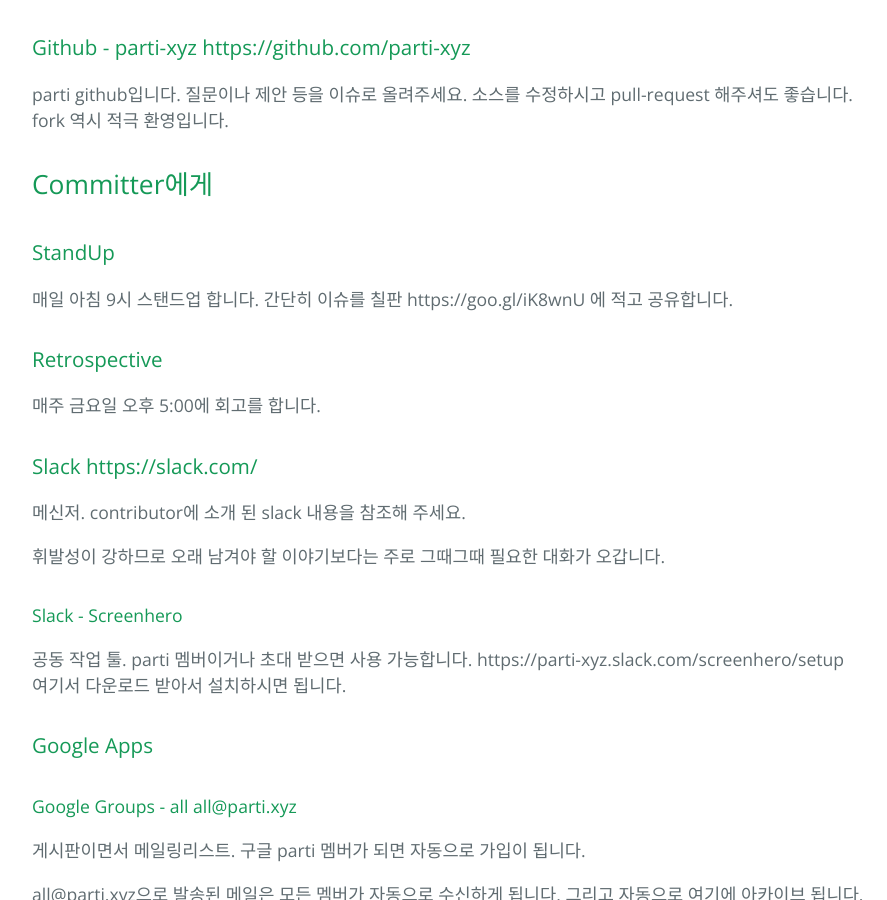
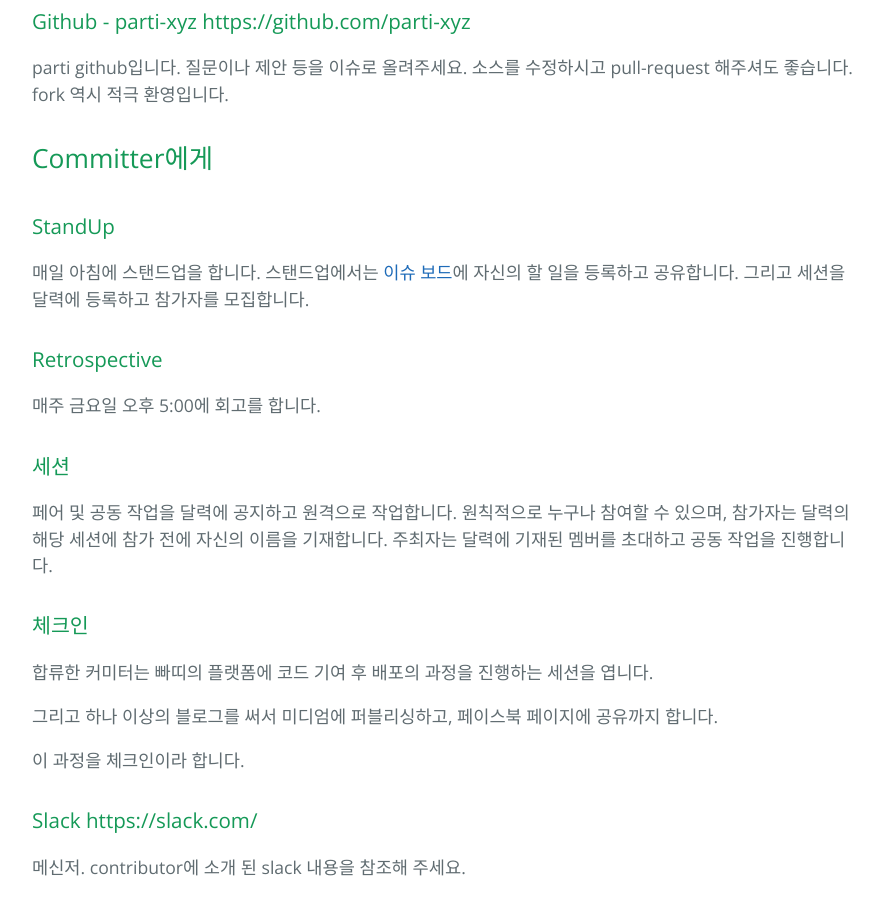
Before and after one commit to parti-coop/parti-group, a Jekyll site: the page built from docs/process.md, in a window 1280 px wide and 900 px high, scrolled down 1674 px. Shown: the whole window, without its empty margins (192-1079 px from the left). Built offline with Jekyll 4.4.1, drawn with Linux system fonts in a browser that asks for light colours; nearby versions of some CDN libraries; library files that are not in the unit come from our copies; some of the changed text lies outside the part shown.

Commit message:
add session & checkin

```diff
--- a/docs/process.md
+++ b/docs/process.md
@@ -5,7 +5,7 @@
 # Process
 
 * 협업도구 :  https://goo.gl/jAT1DK
-* 협업방식 : 매일 스탠드업, 주간 회고, 워크숍
+* 협업방식 : 매일 스탠드업, 주간 회고, 워크숍, 체크인, 세션, 글쓰기
 * 작업방식 :
   * 전략안 : 서비스의 먼 목표를 명시한 전략안 문서를 계속해서 업그레이드한다.
   * 프로토타입 :
@@ -55,11 +54,23 @@
 
 ### StandUp
 
-매일 아침 9시 스탠드업 합니다. 간단히 이슈를 칠판 https://goo.gl/iK8wnU 에 적고 공유합니다.
+매일 아침에 스탠드업을 합니다. 스탠드업에서는 [이슈 보드](http://intro.parti.xyz/issues)에 자신의 할 일을 등록하고 공유합니다. 그리고 세션을 달력에 등록하고 참가자를 모집합니다.
 
 ### Retrospective
 
 매주 금요일 오후 5:00에 회고를 합니다.
+
+### 세션
+
+페어 및 공동 작업을 달력에 공지하고 원격으로 작업합니다. 원칙적으로 누구나 참여할 수 있으며, 참가자는 달력의 해당 세션에 참가 전에 자신의 이름을 기재합니다. 주최자는 달력에 기재된 멤버를 초대하고 공동 작업을 진행합니다.
+
+### 체크인
+
+합류한 커미터는 빠띠의 플랫폼에 코드 기여 후 배포의 과정을 진행하는 세션을 엽니다.
+
+그리고 하나 이상의 블로그를 써서 미디엄에 퍼블리싱하고, 페이스북 페이지에 공유까지 합니다.
+
+이 과정을 체크인이라 합니다.
 
 ### Slack https://slack.com/
 
```
Also changed, not shown: other parts of docs/process.md (+0 -1 lines).
